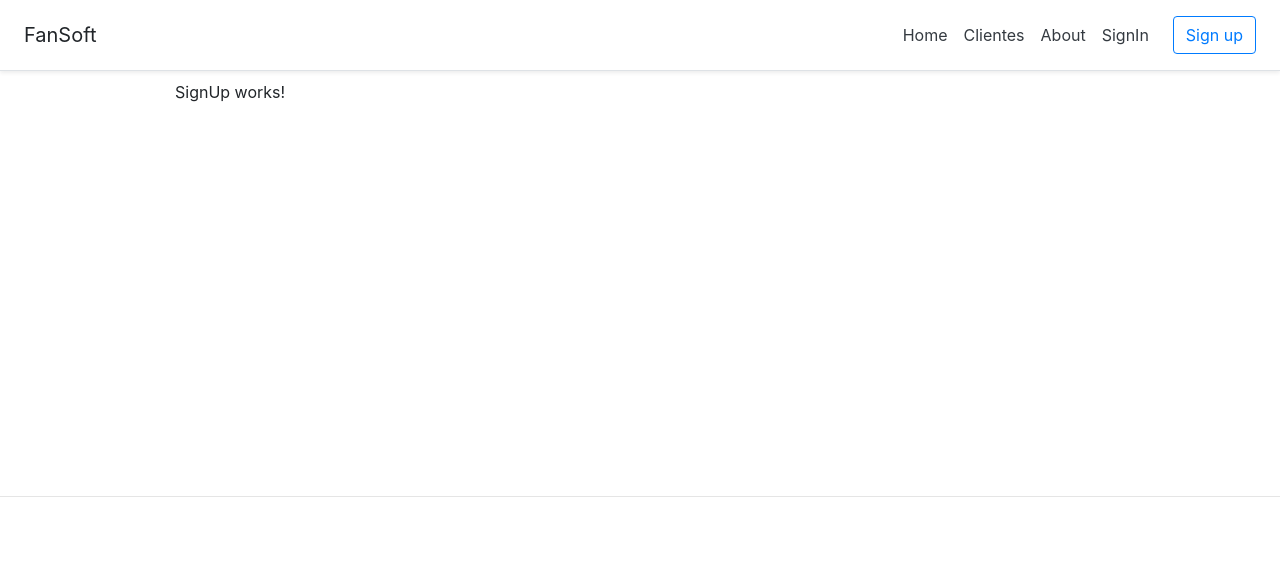
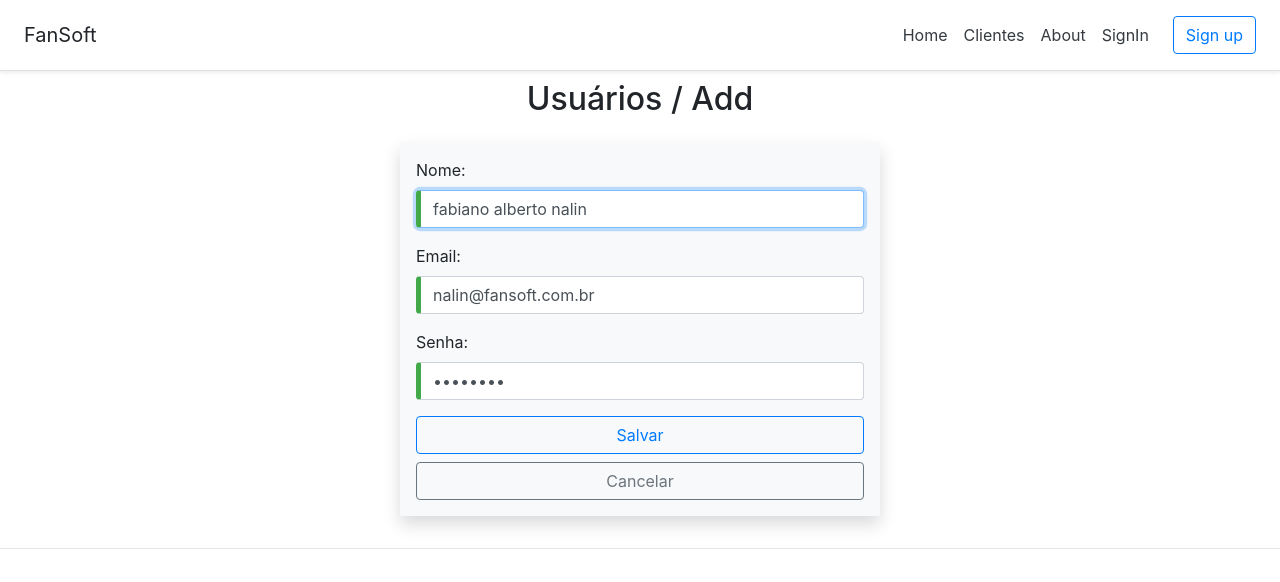
Before and after one commit to fnalin/workshop-angular-.net-core-2.1, an Angular app in the folder src/front/: page /signup in a window 1280 px wide. Shown: the top 582 px of the page. Built offline with nearby package versions, Linux system fonts and the light colour scheme.

Commit message:
signup services add

```diff
--- a/src/front/src/app/sign/signup/signup.component.html
+++ b/src/front/src/app/sign/signup/signup.component.html
@@ -1 +1,35 @@
-<p>SignUp works!</p>
+<app-loading [showLoadingIndicator]="showLoadingIndicator" [texto]="'... Registrando'"></app-loading>
+
+<h2 class="text-center">{{ title }} /  {{ subtitle }}</h2>
+
+<div class="row">
+
+    <form class="col-md-6 col-sm-12 shadow mx-auto bg-light p-3 m-3"
+        [formGroup]="signupForm" (submit)="save()"
+        novalidate>
+
+        <div class="form-group">
+            <label>Nome:</label>
+            <input type="text" class="form-control" #nomeInput formControlName="nome" />
+        </div>
+
+        <div class="form-group">
+                <label>Email:</label>
+                <input type="email" class="form-control" formControlName="email" />
+        </div>
+
+        <div class="form-group">
+            <label>Senha:</label>
+            <input type="password" class="form-control" formControlName="senha" />
+        </div>
+
+        <div>
+            <button class="btn btn-outline-primary btn-block" [disabled]="signupForm.invalid">
+                Salvar
+            </button>
+            <a class="btn btn-outline-secondary btn-block" [routerLink]="['/signin']">Cancelar</a>
+        </div>
+
+    </form>
+
+</div>
--- a/src/front/src/app/sign/signup/signup.component.ts
+++ b/src/front/src/app/sign/signup/signup.component.ts
@@ -1,7 +1,51 @@
-import { Component } from '@angular/core';
+import { Component, OnInit, ElementRef, ViewChild, AfterViewInit } from '@angular/core';
+import { FormGroup, FormBuilder, Validators } from '@angular/forms';
+import { SignUpService } from './signup.service';
+import { UsuarioAddModel } from './usuario-add.model';
 
 @Component({
     templateUrl: 'signup.component.html',
     styleUrls: ['../../pages/css/forms.css']
 })
-export class SignUpComponent {}
+export class SignUpComponent implements OnInit, AfterViewInit {
+
+    title = 'Usuários';
+    subtitle = 'Add';
+    showLoadingIndicator = false;
+    signupForm: FormGroup;
+    @ViewChild('nomeInput') nomeInput: ElementRef;
+
+    constructor(
+        private formBuilder: FormBuilder,
+        private signUpService: SignUpService) { }
+
+    ngOnInit() {
+        this.formSetup();
+    }
+
+    ngAfterViewInit() {
+        this.nomeInput.nativeElement.focus();
+    }
+
+    formSetup() {
+        this.signupForm = this.formBuilder.group({
+            id: [null],
+            nome: ['fabiano alberto nalin', [Validators.required, Validators.minLength(5)]],
+            email: ['nalin@fansoft.com.br', [Validators.required, Validators.email]],
+            senha: ['12345678', [Validators.required, Validators.minLength(8)]]
+        });
+    }
+
+    save() {
+        this.showLoadingIndicator = true;
+        const data = this.signupForm.getRawValue() as UsuarioAddModel;
+        this.signUpService.add(data).subscribe(
+            _ => {
+                console.log('usuário add c/ sucesso');
+                this.showLoadingIndicator = false;
+            }, err => {
+                this.showLoadingIndicator = false;
+                alert('Erro ao tentar adicionar usuário');
+            });
+    }
+}
--- a/src/front/src/app/sign/signup/signup.module.ts
+++ b/src/front/src/app/sign/signup/signup.module.ts
@@ -1,10 +1,17 @@
 import { NgModule } from '@angular/core';
+import { CommonModule } from '@angular/common';
+import { ReactiveFormsModule } from '@angular/forms';
+import { RouterModule } from '@angular/router';
 
 import { SignUpComponent } from './signup.component';
+import { LoadingModule } from 'src/app/loading/loading.module';
 
 @NgModule({
     declarations: [SignUpComponent],
-    imports: [],
+    imports: [
+        CommonModule, RouterModule, ReactiveFormsModule,
+        LoadingModule
+    ],
     exports: []
 })
-export class SignUpModule {}
+export class SignUpModule { }
--- /dev/null
+++ b/src/front/src/app/sign/signup/signup.service.ts
@@ -0,0 +1,16 @@
+import { Injectable } from '@angular/core';
+import { HttpClient } from '@angular/common/http';
+import { UsuarioAddModel } from './usuario-add.model';
+
+const API_URL = 'http://localhost:58458/api/v1/usuarios';
+
+@Injectable({ providedIn: 'root' })
+export class SignUpService {
+
+    constructor(private http: HttpClient) { }
+
+    add(data: UsuarioAddModel) {
+        // console.log(data);
+        return this.http.post(API_URL, data);
+    }
+}
--- /dev/null
+++ b/src/front/src/app/sign/signup/usuario-add.model.ts
@@ -0,0 +1,5 @@
+export interface UsuarioAddModel {
+    nome: string;
+    email: string;
+    senha: string;
+}
```
Also changed, not shown: 1 other file (tests, documents, lock files or other folders).
